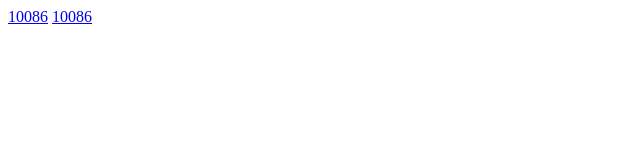
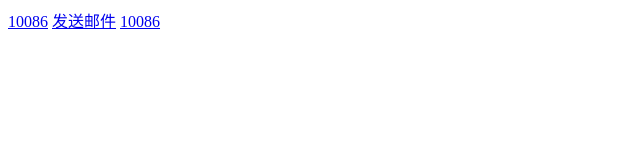
Before and after one commit to wukai198786/front-base, a plain HTML site: page index.html in a window 1280 px wide. Shown: the whole page, without its empty margins (0-640 px from the left). Drawn offline with Linux system fonts and the light colour scheme.

Commit message:
Update index.html

```diff
--- a/index.html
+++ b/index.html
@@ -10,7 +10,7 @@
     <a href="tel:10086">10086</a>
 
     <!-- 给1987860384@qq.com发邮件 -->
-<!--     <a href="mailto:1987860384@qq.com">发送邮件</a> -->
+    <a href="mailto:1987860384@qq.com">发送邮件</a>
 
     <!-- 给10086发短信 -->
     <a href="sms:10086">10086</a>
```
